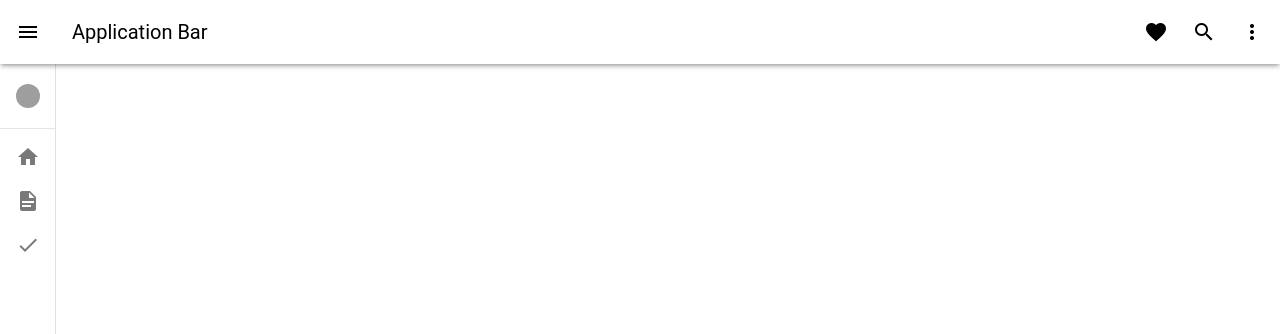
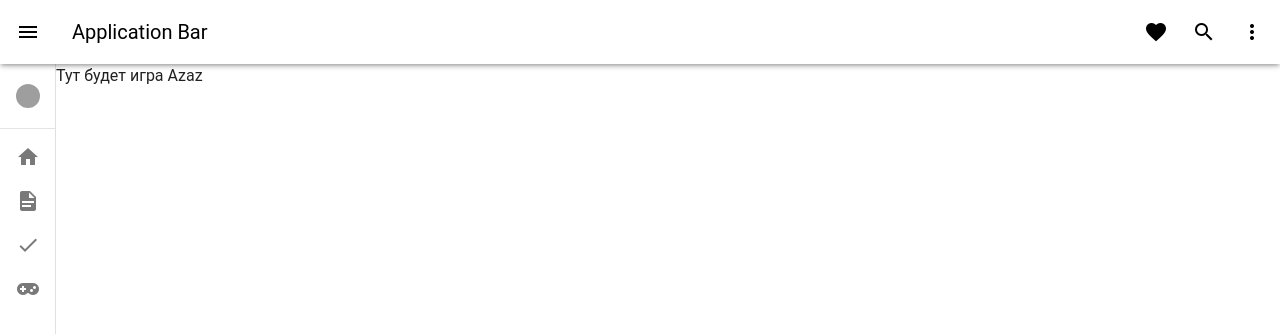
Before and after one commit to Putiversal/my-vue-app, a Vue app: page /azazGame in a window 1280 px wide. Shown: the top 334 px of the page. Built offline with nearby package versions, Linux system fonts and the light colour scheme; grey boxes are pictures that could not be loaded.

Commit message:
feat(): Azaz Game start integration

```diff
--- a/src/App.vue
+++ b/src/App.vue
@@ -37,6 +37,11 @@
           to="/taskManager"
           title="Task Manager"
         ></v-list-item>
+        <v-list-item
+          prepend-icon="mdi-gamepad-variant"
+          to="/game"
+          title="Azaz Game"
+        ></v-list-item>
       </v-list>
     </v-navigation-drawer>
 
--- a/src/router/index.js
+++ b/src/router/index.js
@@ -2,6 +2,7 @@ import { createRouter, createWebHistory } from "vue-router";
 import HomeView from "../views/HomeView.vue";
 import AboutView from "../views/AboutView.vue";
 import TaskManagerView from "../views/TaskManagerView.vue";
+import AzazGameView from "../views/AzazGameView.vue";
 
 const routes = [
   {
@@ -26,6 +27,11 @@ const routes = [
     //   import(/* webpackChunkName: "about" */ "../views/TaskManagerView.vue"),
     component: TaskManagerView,
   },
+  {
+    path: "/azazGame",
+    name: "azazGame",
+    component: AzazGameView,
+  },
 ];
 
 const router = createRouter({
--- /dev/null
+++ b/src/views/AzazGameView.vue
@@ -0,0 +1 @@
+<template>Тут будет игра Azaz</template>
```
